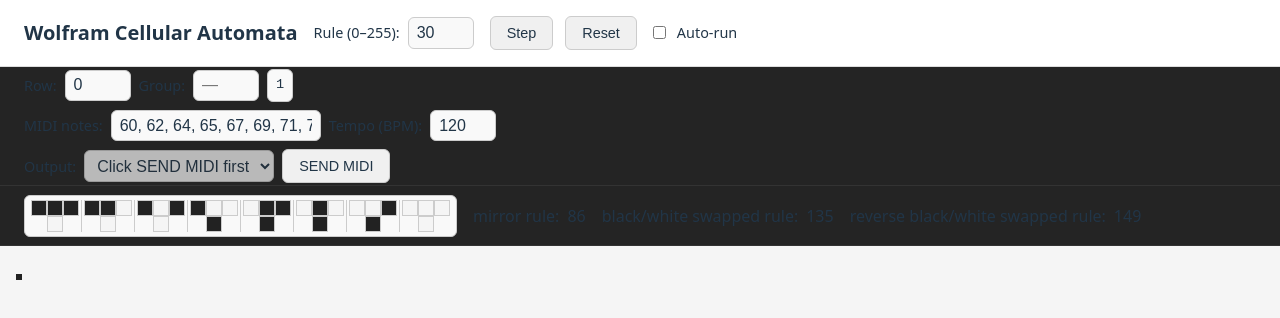
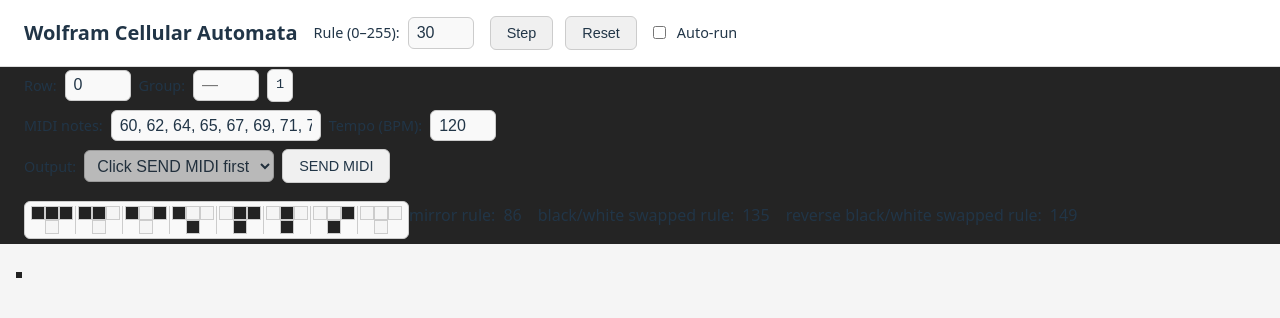
Before and after one commit to nathanfenoglio/wolfram-cellular-automata-midi-notes, a React (Vite) app: page / in a window 1280 px wide. Shown: the top 318 px of the page. Built offline with nearby package versions, Linux system fonts and the light colour scheme.

Commit message:
tweak css

```diff
--- a/src/App.css
+++ b/src/App.css
@@ -227,11 +227,11 @@
 .header2-visual {
   padding: 0.1rem 1.5rem;
   background: #242424;
-  border-bottom: 1px solid #333;
+  /* border-bottom: 1px solid #333; */
   display: flex;
   flex-wrap: wrap;
   align-items: center;
-  gap: 1rem;
+  /* gap: 1rem; */
 }
 
 /* each of the 8 possible 3 cell configurations and their result cell container */
@@ -240,6 +240,7 @@
   align-items: flex-end;
   gap: 0;
   padding: 0.25rem;
+  margin-top: 10px;
   border: 1px solid #555;
   border-radius: 6px;
   background: #1a1a1a;
@@ -273,10 +274,10 @@
 
 /* container for each of the rule's cells */
 .rule-visual-container .cell {
-  width: 16px;
-  height: 16px;
-  min-width: 16px;
-  min-height: 16px;
+  width: 14px;
+  height: 14px;
+  min-width: 14px;
+  min-height: 14px;
   border: 1px solid #555;
 }
 
```
